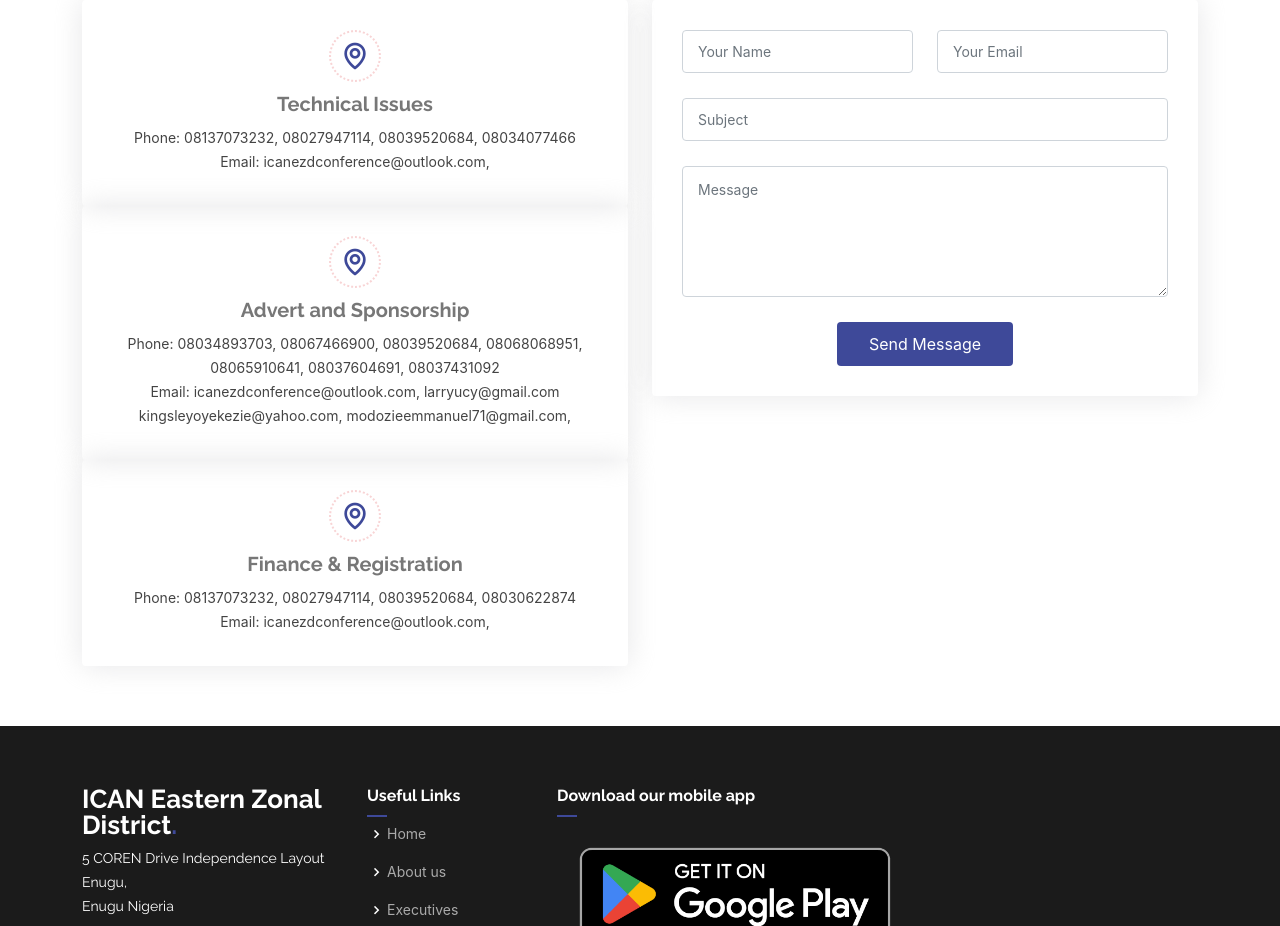
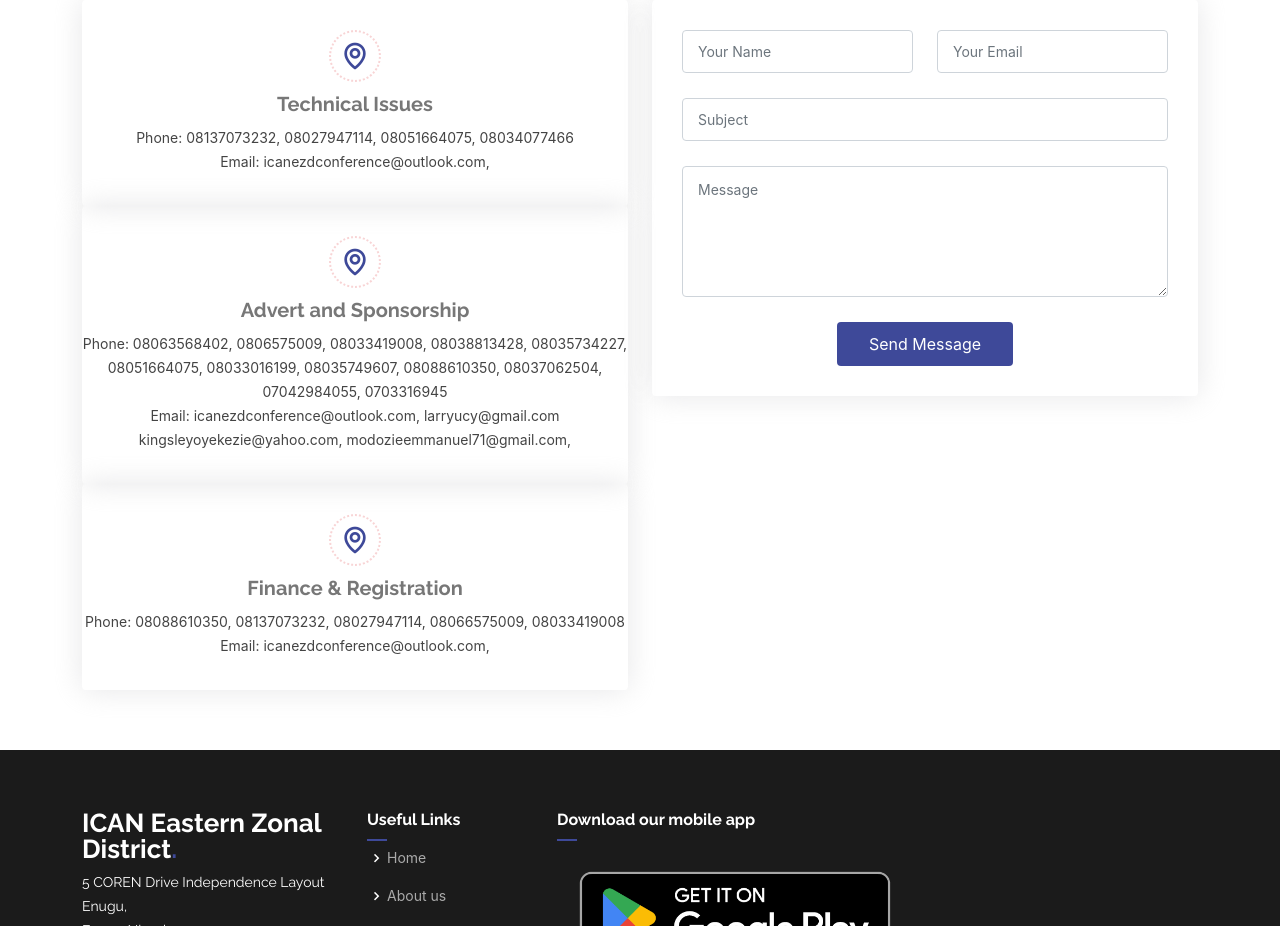
Before and after one commit to meetbeddy/ican_ezd_landing, a React (Create React App) app: page / in a window 1280 px wide. Shown: the part 11040-11966 px from the top of the page. Built offline with nearby package versions, Linux system fonts and the light colour scheme.

Commit message:
update contacts

```diff
--- a/src/landing/ContactSection.jsx
+++ b/src/landing/ContactSection.jsx
@@ -20,7 +20,7 @@
                   <i className="bx bx-map" />
                   <h3>Technical Issues</h3>
                   <p>
-                    Phone: 08137073232, 08027947114, 08039520684, 08034077466
+                    Phone: 08137073232, 08027947114, 08051664075, 08034077466
                   </p>
                   <p>
                     Email: icanezdconference@outlook.com,
@@ -32,7 +32,7 @@
                   <i className="bx bx-map" />
                   <h3>Advert and Sponsorship</h3>
                   <p>
-                    Phone: 08034893703, 08067466900, 08039520684, 08068068951, 08065910641, 08037604691, 08037431092
+                    Phone: 08063568402, 0806575009, 08033419008, 08038813428, 08035734227, 08051664075, 08033016199, 08035749607, 08088610350, 08037062504, 07042984055, 0703316945
                   </p>
                   <p>
                     Email: icanezdconference@outlook.com, larryucy@gmail.com kingsleyoyekezie@yahoo.com, modozieemmanuel71@gmail.com,
@@ -44,7 +44,7 @@
                   <i className="bx bx-map" />
                   <h3>Finance & Registration</h3>
                   <p>
-                    Phone: 08137073232, 08027947114, 08039520684, 08030622874
+                    Phone: 08088610350, 08137073232, 08027947114, 08066575009, 08033419008
                   </p>
                   <p>Email: icanezdconference@outlook.com,</p>
                 </div>
```
